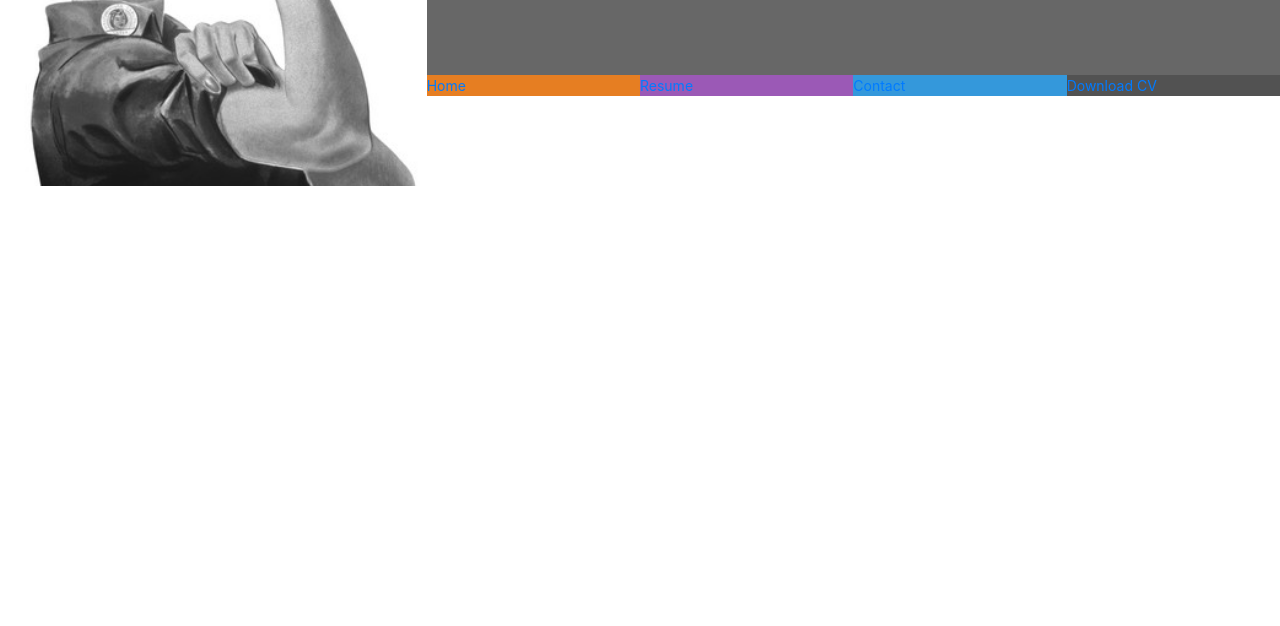
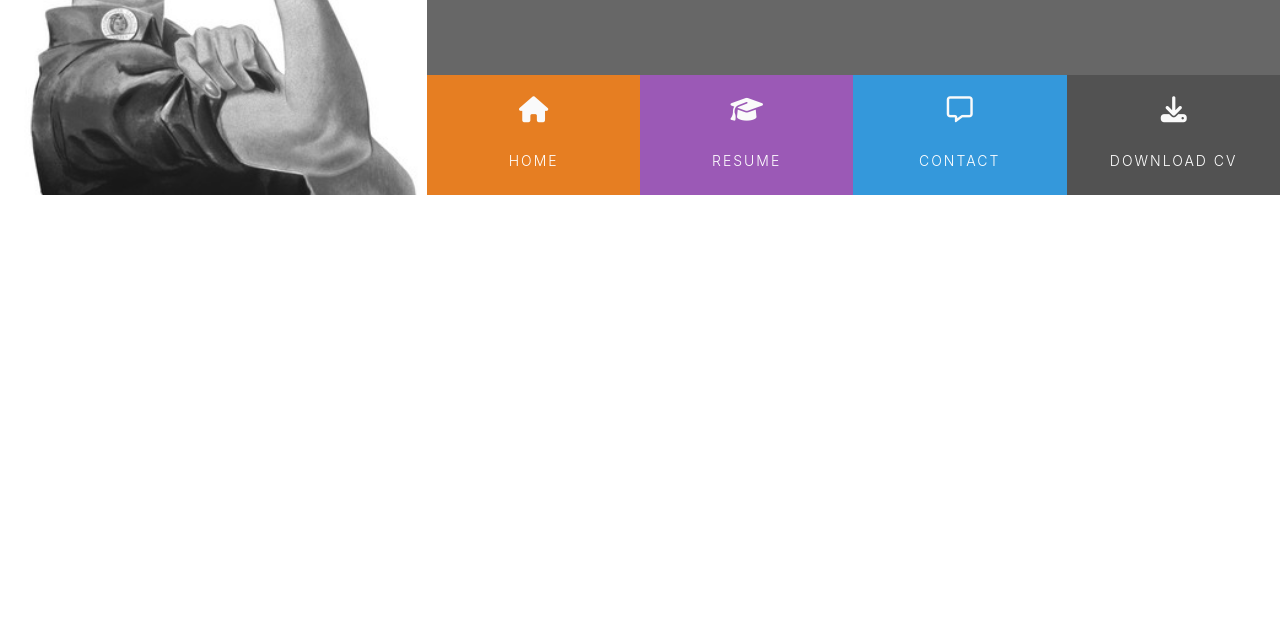
Before and after one commit to jamesigibbs/UCD-resume, a plain HTML site: page index.html in a window 1280 px wide. Shown: the part 174-800 px from the top of the page. Drawn offline with nearby package versions, Linux system fonts and the light colour scheme.

Commit message:
Navbar bar made wider and styling added including hover and icons

```diff
--- a/assets/css/style.css
+++ b/assets/css/style.css
@@ -65,7 +65,48 @@ header{
     font-size: 0;
 }
 
+#nav {
+    margin: 0px;
+}
+
 #nav li{
     font-size: 14px;
     padding: 0;
 }
+
+.menuitem {
+    height: 120px;
+    text-align: center;
+    padding: 0;
+}
+
+.menuitem a {
+    width: 100%;
+    text-decoration: none;
+    color: #fff;
+    height: 120px;
+}
+
+.menuitem a i {
+    padding: 22px;
+    display: block;
+    color: #fafafa;
+    font-size: 26px;
+}
+.menuitem span {
+    display: block;
+    width: 100%;
+    padding-top: 5px;
+    text-align: center;
+    text-transform: uppercase;
+    font-size: 14px;
+    font-weight: 300;
+    letter-spacing: 2px;
+}
+
+/* ----------------------------------------Hover.css */
+
+.hvr-sweep-to-bottom:before {
+    background: rgba(0, 0, 0, 0.2);
+    height: 120px;
+}
--- a/index.html
+++ b/index.html
@@ -6,7 +6,7 @@
     <meta http-equiv="X-UA-Compatible" content="ie=edge">
     <link rel="stylesheet" href="https://stackpath.bootstrapcdn.com/bootstrap/4.4.1/css/bootstrap.min.css" integrity="sha384-Vkoo8x4CGsO3+Hhxv8T/Q5PaXtkKtu6ug5TOeNV6gBiFeWPGFN9MuhOf23Q9Ifjh" crossorigin="anonymous">
     <script src="https://kit.fontawesome.com/cd1e09f599.js" crossorigin="anonymous"></script>
-
+    <link rel="stylesheet" href="https://cdnjs.cloudflare.com/ajax/libs/hover.css/2.3.1/css/hover-min.css">
     <link rel="stylesheet" href="assets/css/style.css">
     <title>Rosie</title>
 </head>
@@ -26,17 +26,17 @@
                 <div class="row no-gutters">
                     <div class="col">
                     <ul id="nav" class="list-inline menu-container">
-                        <li class="col-6 col-sm-3 ui-menu-color-home list-inline-item">
-                            <a href="#"><span>Home</span></a>
+                        <li class="col-6 col-sm-3 ui-menu-color-home list-inline-item menuitem">
+                            <a href="#" class="hvr-sweep-to-bottom"><i class="fas fa-home" aria-hidden="true"></i> <span>Home</span></a>
                         </li>
-                        <li class="col-6 col-sm-3 ui-menu-color-resume list-inline-item">
-                        <a href="#"><span>Resume</span></a>
+                        <li class="col-6 col-sm-3 ui-menu-color-resume list-inline-item menuitem">
+                        <a href="#" class="hvr-sweep-to-bottom"><i class="fas fa-graduation-cap" aria-hidden="true"></i> <span>Resume</span></a>
                         </li>
-                        <li class="col-6 col-sm-3 ui-menu-color-contact list-inline-item">
-                        <a href="#"><span>Contact</span></a>
+                        <li class="col-6 col-sm-3 ui-menu-color-contact list-inline-item menuitem">
+                        <a href="#" class="hvr-sweep-to-bottom"><i class="far fa-comment-alt" aria-hidden="true"></i> <span>Contact</span></a>
                         </li>
-                        <li class="col-6 col-sm-3 ui-menu-color-download list-inline-item">
-                        <a href="#"><span>Download CV</span></a>
+                        <li class="col-6 col-sm-3 ui-menu-color-download list-inline-item menuitem">
+                        <a href="#" class="hvr-sweep-to-bottom"><i class="fas fa-download" aria-hidden="true"></i> <span>Download CV</span></a>
                         </li>
                     </ul>
                     </div>
```
